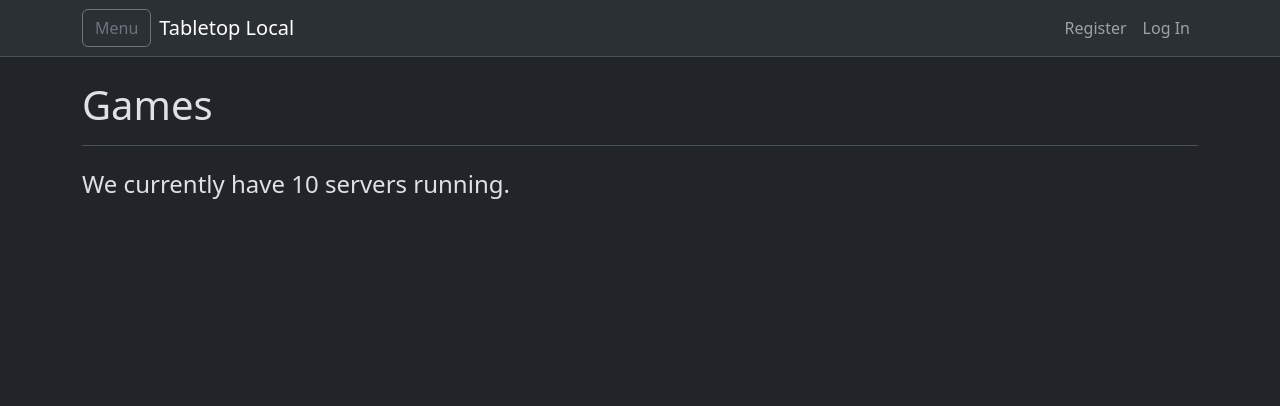
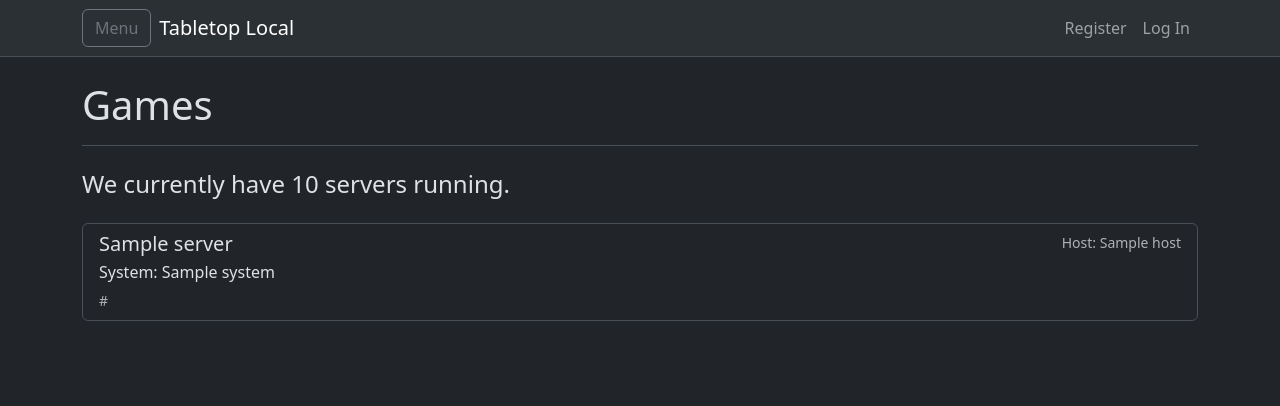
Before and after one commit to kkdieker-fhsu/miniproject3KodyKirk, a Flask app: template tabletoplocal/templates/pages/games.html in a window 1280 px wide. Shown: the top 406 px of the page. Run offline with Flask 3, Linux system fonts and the light colour scheme; the template is opened without the code that fills it: most values are stand-ins (such as "Sample title", 1, 10 or a date in 2020).

Commit message:
Fixing python call and games page pretty much completed.

```diff
--- a/tabletoplocal/pages.py
+++ b/tabletoplocal/pages.py
@@ -88,7 +88,7 @@ def games():
             db.commit()
             return redirect(url_for('pages.games'))
 
-    return render_template('pages/games.html', games=get_games(), role=g.user['role'], servers=servers)
+    return render_template('pages/games.html', games=get_games(), role=g.user['role'], servers=active_servers())
 
 def get_games():
     games = get_db().execute(
--- a/tabletoplocal/templates/pages/games.html
+++ b/tabletoplocal/templates/pages/games.html
@@ -12,6 +12,23 @@
   {% else %}
     <h4>We currently have {{games}} servers running.</h4>
   {% endif %}
+
+  <div class="list-group my-4">
+    {% for server in servers %}
+      <a href="{{ server['link'] }}" class="list-group-item list-group-item-action" target="_blank" rel="noopener noreferrer">
+        <div class="d-flex w-100 justify-content-between">
+          <h5 class="mb-1">{{ server['name'] }}</h5>
+          <small class="text-body-secondary">Host: {{ server['host'] }}</small>
+        </div>
+        <p class="mb-1">System: {{ server['system'] }}</p>
+        <small class="text-body-secondary">{{ server['link'] }}</small>
+      </a>
+    {% else %}
+      <div class="list-group-item">
+        <p class="mb-1 text-body-secondary">There are no active servers listed yet.</p>
+      </div>
+    {% endfor %}
+  </div>
 
   {% if role == 'admin' %}
     <h4 class="mb-3">You can create a new server by clicking the button below.</h4>
```
